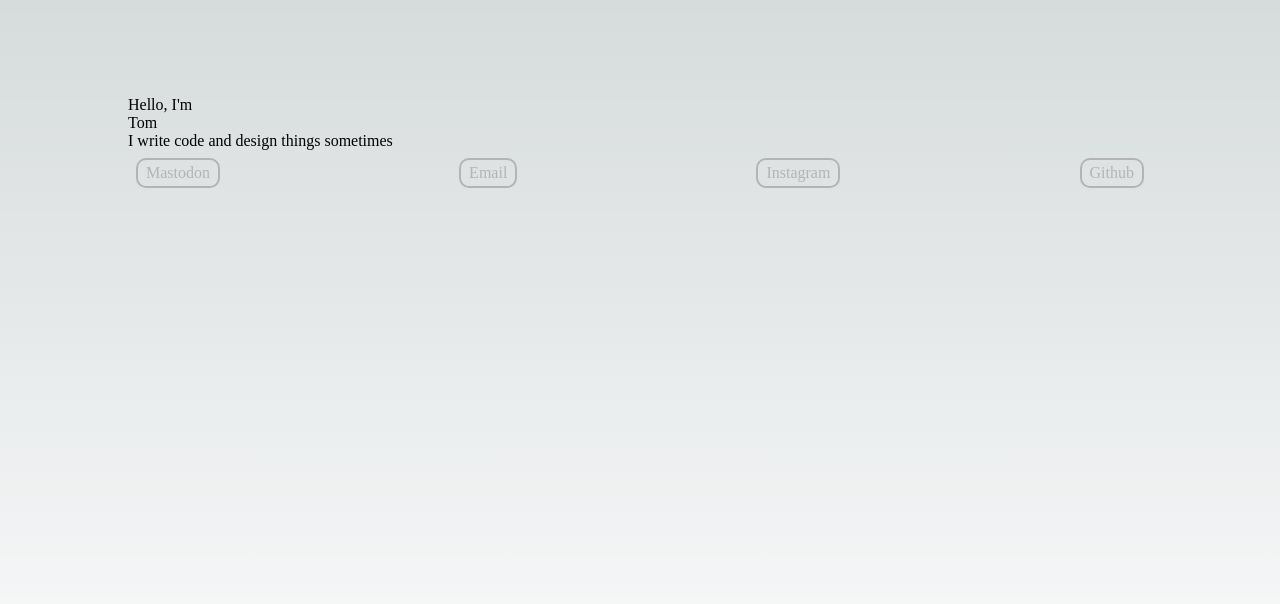
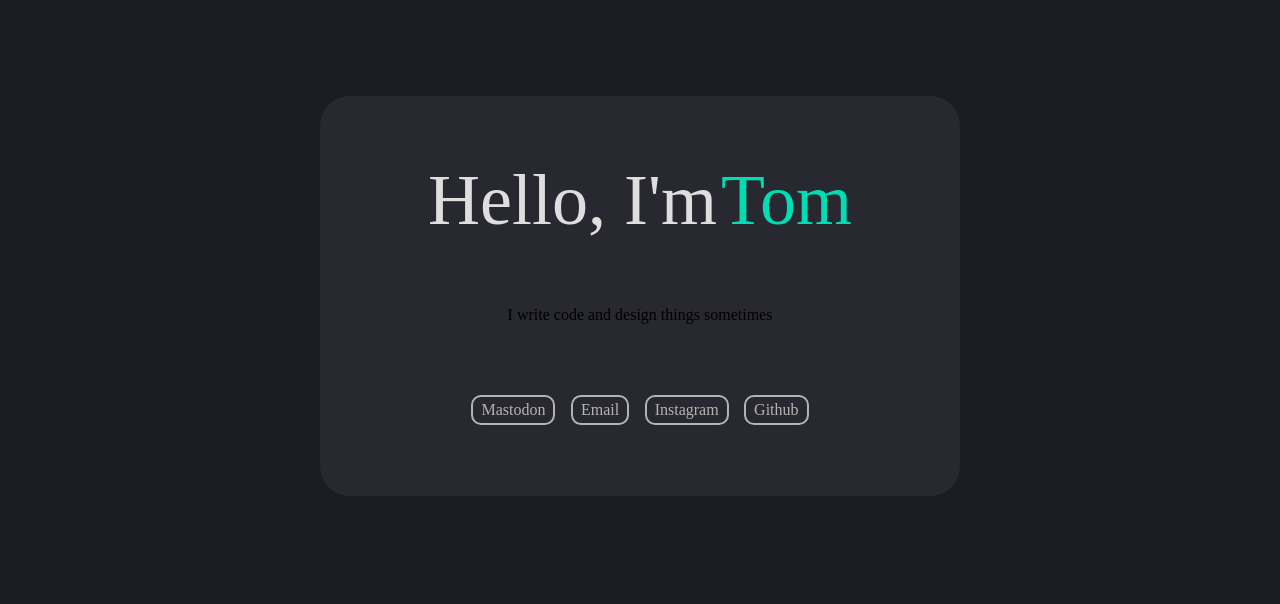
Before and after one commit to t-browne/tbrowne.github.io, a Next.js app: page / in a window 1280 px wide. Shown: the top 604 px of the page. Built offline with nearby package versions, Linux system fonts and the light colour scheme.

Commit message:
Feat(Styles) Added styling - Types file didn't make it on last commit

```diff
--- /dev/null
+++ b/pages/types.ts
@@ -0,0 +1,4 @@
+export interface ButtonProps {
+    destination: string;
+    content: string;
+  }
--- a/styles/Home.module.css
+++ b/styles/Home.module.css
@@ -4,25 +4,49 @@
   justify-content: space-between;
   align-items: center;
   padding: 6rem;
-  min-height: 100vh;
+  background-color: #1c1c24;
+  width: 100vw;
+  height: 100vh;
 }
 
-.header {
-  width: 40vw;
-  height: fit-content;
-  padding: 8px;
+.body {
+  display: flex;
+  flex-direction: column;
+  align-items: center;
+  justify-content: space-evenly;
+  background-color: #282830;
+  backdrop-filter: blur(6px);
+  border-radius: 30px;
+  width: 50vw;
+  height: 50vh;
+}
+
+.largeText {
+  display: flex;
+  flex-direction: row;
+  justify-content: flex-start;
+  width: fit-content;
+  font-size: 72px;
+}
+
+.whiteText {
+  color: #dedede;
+  padding-right: 4px;
+}
+
+.greenText {
+  color:#00dcb4
 }
 
 .buttonContainer {
-  width: 80vw;
   height: fit-content;
+  width: 60%;
   padding: 8px;
   display: flex;
   flex-direction: row;
-  justify-content: space-between;
+  justify-content: space-evenly;
 }
 
-/* Conic Gradient Animation */
 /* .thirteen::before {
   animation: 6s rotate linear infinite;
   width: 200%;
```
